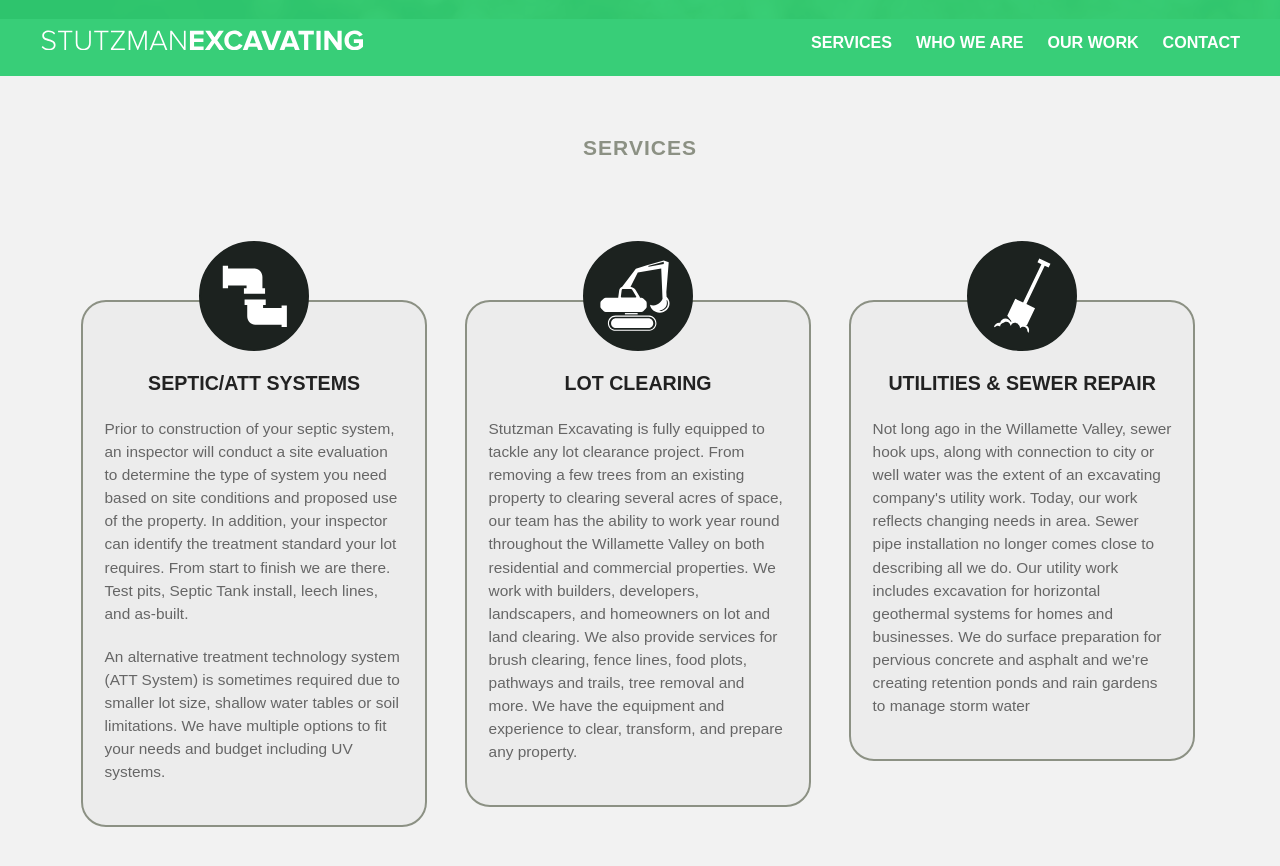
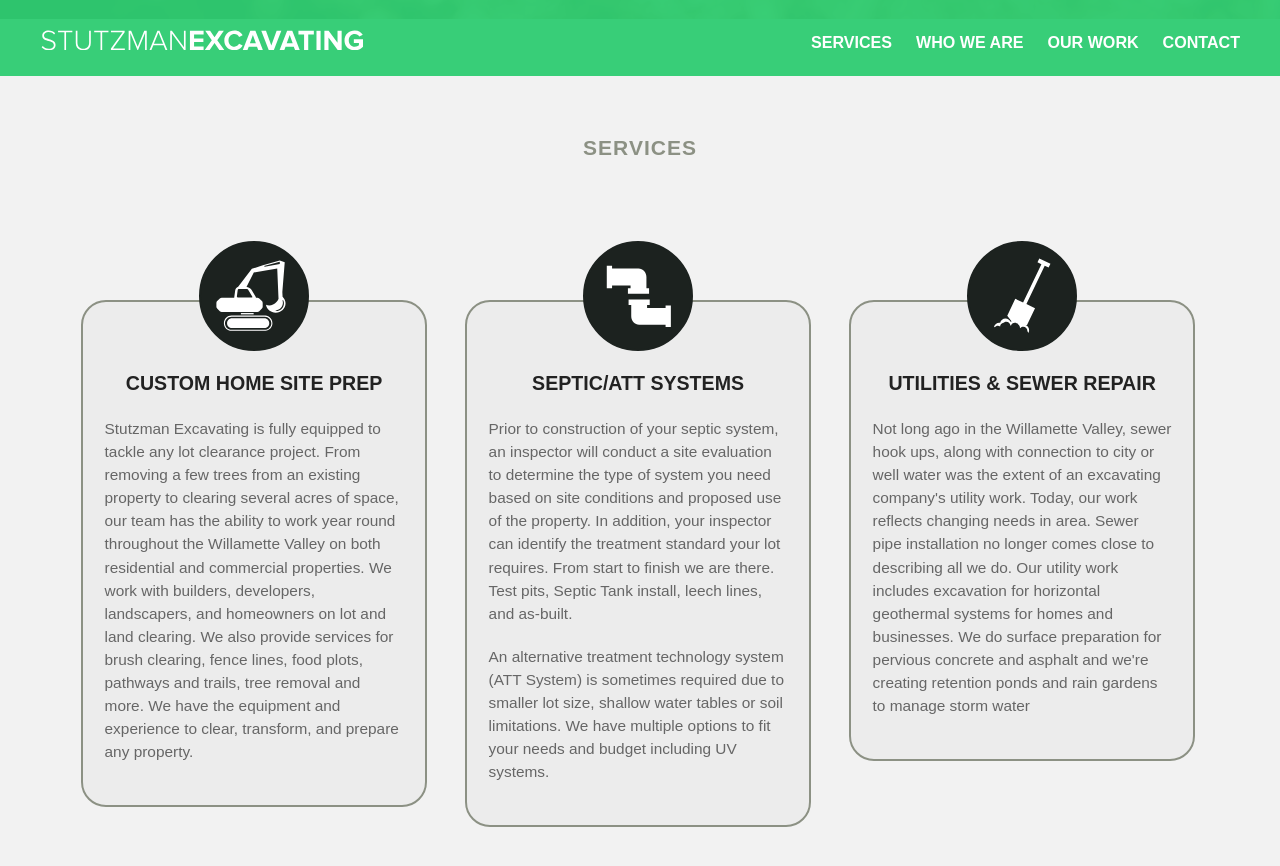
Before and after one commit to ImTylerPorter/thestutzman, a Jekyll site: the page built from index.html, in a window 1280 px wide and 900 px high, scrolled down 881 px. Shown: the top 866 px of the window. Built offline with Jekyll 4.4.1, drawn with Linux system fonts in a browser that asks for light colours; nearby versions of some CDN libraries; Markdown is read by kramdown in place of the engine named in the settings; some of the changed text lies outside the part shown.

Commit message:
Rephrase, and update styles

```diff
--- a/_data/settings.yml
+++ b/_data/settings.yml
@@ -27,8 +27,8 @@
 #-------------------------------
 # Services Section
 services:
+- {title: Custom Home site prep, description: '<p>Stutzman Excavating is fully equipped to tackle any lot clearance project. From removing a few trees from an existing property to clearing several acres of space, our team has the ability to work year round throughout the Willamette Valley on both residential and commercial properties. We work with builders, developers, landscapers, and homeowners on lot and land clearing. We also provide services for brush clearing, fence lines, food plots, pathways and trails, tree removal and more. We have the equipment and experience to clear, transform, and prepare any property.</p>', icon: 'icon-dig.svg'}
 - {title: SEPTIC/ATT SYSTEMS, description: '<p>Prior to construction of your septic system, an inspector will conduct a site evaluation to determine the type of system you need based on site conditions and proposed use of the property. In addition, your inspector can identify the treatment standard your lot requires. From start to finish we are there. Test pits, Septic Tank install, leech lines, and as-built.</p><p>An alternative treatment technology system (ATT System) is sometimes required due to smaller lot size, shallow water tables or soil limitations. We have multiple options to fit your needs and budget including UV systems.</p>', icon: 'icon-pipe.svg'}
-- {title: LOT CLEARING, description: '<p>Stutzman Excavating is fully equipped to tackle any lot clearance project. From removing a few trees from an existing property to clearing several acres of space, our team has the ability to work year round throughout the Willamette Valley on both residential and commercial properties. We work with builders, developers, landscapers, and homeowners on lot and land clearing. We also provide services for brush clearing, fence lines, food plots, pathways and trails, tree removal and more. We have the equipment and experience to clear, transform, and prepare any property.</p>', icon: 'icon-dig.svg'}
 - {title: 'UTILITIES & SEWER REPAIR', description: "<p>Not long ago in the Willamette Valley, sewer hook ups, along with connection to city or well water was the extent of an excavating company's utility work. Today, our work reflects changing needs in area. Sewer pipe installation no longer comes close to describing all we do. Our utility work includes excavation for horizontal geothermal systems for homes and businesses. We do surface preparation for pervious concrete and asphalt and we're creating retention ponds and rain gardens to manage storm water</p>", icon: 'icon-shovel.svg'}
 
 #-------------------------------
--- a/_includes/contact.html
+++ b/_includes/contact.html
@@ -1,7 +1,7 @@
 <section class="contact" id="contact">
 	<div class="container">
 		<h2>GET IN TOUCH</h2>
-		<h3>Fill out the form below or call <a href="tel:5419794860">541-979-4860</a> to request a bid</h3>
+		<h3>Fill out the form below or call <a href="tel:5419794860">541-979-4860</a> to request an estimate</h3>
 
 		<form id="contact-form">
 
--- a/assets/css/3-modules/contact.sass
+++ b/assets/css/3-modules/contact.sass
@@ -9,5 +9,6 @@
 		text-align: center
 		color: $off-white
 		font-size: 1.1em
-		a
-			color: $off-white
+	a
+		color: $off-white
+		font-size: 1.3em
```
Also changed, not shown: assets/css/main.css.
